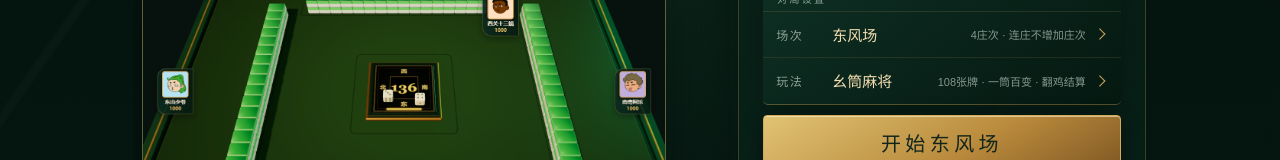
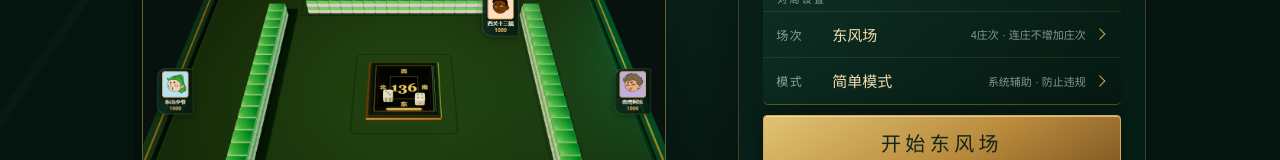
Before and after one commit to BestGuo2020/yaotongmahjong, a Vue app: page / in a window 1280 px wide. Shown: the part 363-523 px from the top of the page. Built offline with nearby package versions, Linux system fonts and the light colour scheme; no server answers.

Commit message:
feat: add assisted easy and penalty-aware hard modes

```diff
--- a/src/App.vue
+++ b/src/App.vue
@@ -168,6 +168,8 @@ function changeTableTheme(theme: TableThemeName) {
         :wall-total="108"
         :extra-actions="!result && !yaotongGame.openingStage.value"
         :locked-hand="yaotongGame.local.user.value?.declaration !== 'none'"
+        :blocked-discard-indices="yaotongGame.local.protection.value.discards"
+        :can-pass="!yaotongGame.local.protection.value.pass"
         :yaotong-view="yaotongGame.tableView.value"
         :joker-tiles="jokerTiles"
         :theme-name="tableThemeName"
@@ -192,6 +194,7 @@ function changeTableTheme(theme: TableThemeName) {
 
 
       <LobbyView v-if="showLobby" v-model:yaotong-length="yaotongGame.length.value"
+        v-model:yaotong-mode="yaotongGame.local.mode.value"
         v-model:anime-character-id="animeCharacterId" :table-theme-name="tableThemeName"
         @start-local="startGameWithAudio" @open-rules="rulesOpen = true"
       />
--- a/src/components/RulesPanel.vue
+++ b/src/components/RulesPanel.vue
@@ -10,7 +10,8 @@ const rules = [
     ['基础与牌型', '基础5，碰碰胡10，清一色/金钩钓/七对20；龙七对/地龙40，双龙80，三龙120。硬胡10，原报40，报听/抢杠/热炮20。素胡独立计25。'],
     ['鸡与冲幺筒', '一条、八筒、一万是固定鸡。幺筒预冲30、普通首冲20、后冲15、杠冲100；预冲不占普通首冲。手中作本牌的幺筒每张10。'],
     ['翻鸡与见面礼', '胡后有剩余牌才翻鸡，同花色加一，九回一。翻中固定鸡或幺筒，对应鸡分三倍。结算仍归本人四张幺筒，其他三家各付100见面礼。骰子同点，全部适用分数双倍。'],
-    ['行为判罚', '一巡内鸡牌之间不得碰打、打碰。合法胡牌选过到下次实际摸牌解除；变大且达到45分可例外。可杀报却不胡，或手持幺筒不抢杠/接热炮，会包牌。按钮保留，选择后判罚。'],
+    ['行为判罚', '一巡内鸡牌之间不得碰打、打碰。合法胡牌选过到下次实际摸牌解除；变大且达到45分可例外。可杀报却不胡，或手持幺筒不抢杠/接热炮，会包牌。'],
+    ['简单与困难模式', '简单模式由系统拦截违规操作，必须胡牌时仅保留胡牌选择；困难模式保留相关操作，由玩家自行判断，违规后按规则包牌。两种模式的计分规则与 AI 对手相同。'],
     ['荒庄与包牌', '荒庄按未听者向每位听者付牌型价＋本家露出鸡分。包牌取全场最高听牌型价、最低45，向其他三家支付；按v1.0暂行约定不另结杠分和见面礼。'],
     ['场次与轮庄', '东风/半庄/全庄分别4/8/16庄次，连庄不增加庄次。单胡赢家庄，多响放炮庄；流局仅一人未听则由其坐庄，其余留庄。'],
   ]
--- a/src/components/lobby/GameSettingsSummary.vue
+++ b/src/components/lobby/GameSettingsSummary.vue
@@ -4,6 +4,7 @@ interface Props {
   matchDescription: string
   ruleName: string
   ruleDescription: string
+  ruleLabel?: string
 }
 
 defineProps<Props>()
@@ -20,7 +21,7 @@ defineEmits<{ selectMatch: []; selectRule: [] }>()
       <i aria-hidden="true"></i>
     </button>
     <button type="button" data-action-role="secondary" @click="$emit('selectRule')">
-      <span>玩法</span>
+      <span>{{ ruleLabel ?? '玩法' }}</span>
       <strong>{{ ruleName }}</strong>
       <small>{{ ruleDescription }}</small>
       <i aria-hidden="true"></i>
--- a/src/components/lobby/LobbyView.vue
+++ b/src/components/lobby/LobbyView.vue
@@ -3,6 +3,8 @@ import { computed, ref } from 'vue'
 import GameSettingsSummary from './GameSettingsSummary.vue'
 import LobbyDialog from './LobbyDialog.vue'
 import YaotongMatchPicker from '../yaotong/YaotongMatchPicker.vue'
+import YaotongModePicker from '../yaotong/YaotongModePicker.vue'
+import { YAOTONG_MODES, type YaotongMode } from '../../game/variants/yaotong/mode'
 import AnimeCharacterPicker from '../llm/AnimeCharacterPicker.vue'
 import LobbyThemeVisual from './LobbyThemeVisual.vue'
 import type { CharacterId } from '../../game/llm/animeCharacters'
@@ -10,16 +12,18 @@ import type { TableThemeName } from '../table/three/tableTheme'
 
 const props = defineProps<{
   yaotongLength: 4 | 8 | 16
+  yaotongMode: YaotongMode
   animeCharacterId: CharacterId
   tableThemeName: TableThemeName
 }>()
 defineEmits<{
   'update:yaotongLength': [value: 4 | 8 | 16]
+  'update:yaotongMode': [value: YaotongMode]
   'update:animeCharacterId': [value: CharacterId]
   startLocal: []
   openRules: []
 }>()
-const dialog = ref<'match' | 'character' | null>(null)
+const dialog = ref<'match' | 'mode' | 'character' | null>(null)
 const mode = ref<'local' | 'multiplayer'>('local')
 const matchOption = computed(() => ({
   name: ({ 4: '东风场', 8: '半庄场', 16: '全庄场' })[props.yaotongLength],
@@ -45,8 +49,8 @@ const matchOption = computed(() => ({
         </div>
         <template v-if="mode === 'local'">
           <GameSettingsSummary :match-name="matchOption.name" :match-description="matchOption.description"
-            rule-name="幺筒麻将" rule-description="108张牌 · 一筒百变 · 翻鸡结算"
-            @select-match="dialog = 'match'" @select-rule="$emit('openRules')" />
+            rule-label="模式" :rule-name="YAOTONG_MODES[yaotongMode].name" :rule-description="YAOTONG_MODES[yaotongMode].summary"
+            @select-match="dialog = 'match'" @select-rule="dialog = 'mode'" />
           <button class="start-button" data-action-role="primary" @click="$emit('startLocal')">
             <b>开始{{ matchOption.name }}</b><span>幺筒麻将 · 四人对局</span>
           </button>
@@ -60,10 +64,12 @@ const matchOption = computed(() => ({
         </div>
       </section>
     </div>
-    <LobbyDialog v-if="dialog" :title="dialog === 'match' ? '选择场次' : '本家形象'"
+    <LobbyDialog v-if="dialog" :title="dialog === 'match' ? '选择场次' : dialog === 'mode' ? '选择模式' : '本家形象'"
       :wide="dialog === 'character'" :theme-name="tableThemeName" :variant="dialog" @close="dialog = null">
       <YaotongMatchPicker v-if="dialog === 'match'" :model-value="yaotongLength"
         @confirm="$emit('update:yaotongLength', $event); dialog = null" @close="dialog = null" />
+      <YaotongModePicker v-else-if="dialog === 'mode'" :model-value="yaotongMode"
+        @confirm="$emit('update:yaotongMode', $event); dialog = null" @close="dialog = null" />
       <AnimeCharacterPicker v-else :model-value="animeCharacterId"
         @update:model-value="$emit('update:animeCharacterId', $event); dialog = null" />
     </LobbyDialog>
--- a/src/components/yaotong/YaotongControls.vue
+++ b/src/components/yaotong/YaotongControls.vue
@@ -31,7 +31,7 @@ const props = defineProps<{ game: ReturnType<typeof useYaotongPort> }>()
       <b>{{ game.declarationArmed.value ? '取消报听' : '报听' }}</b>
     </button>
   </template>
-  <span v-if="game.risk.value" class="yaotong-action-note danger" role="status" :title="game.risk.value" :aria-label="game.risk.value">{{ game.local.response.value?.mandatory || game.local.self.value?.mandatory ? '必胡' : '过手' }}</span>
+  <span v-if="game.local.protectionNotice.value || game.risk.value" class="yaotong-action-note" :class="{ danger: game.local.mode.value === 'hard' }" role="status" :title="game.local.protectionNotice.value || game.risk.value" :aria-label="game.local.protectionNotice.value || game.risk.value">{{ game.local.mode.value === 'easy' ? '系统防护' : game.local.response.value?.mandatory || game.local.self.value?.mandatory ? '必胡' : '过手' }}</span>
   <span v-if="game.local.state.value?.dice[0] === game.local.state.value?.dice[1]" class="yaotong-double"
     title="骰子同点，本局双倍">×2</span
   >
--- /dev/null
+++ b/src/components/yaotong/YaotongModePicker.vue
@@ -0,0 +1,36 @@
+<script setup lang="ts">
+import { ref } from 'vue'
+import { YAOTONG_MODES, type YaotongMode } from '../../game/variants/yaotong/mode'
+
+const props = defineProps<{ modelValue: YaotongMode }>()
+const emit = defineEmits<{ close: []; confirm: [value: YaotongMode] }>()
+const pending = ref(props.modelValue)
+</script>
+
+<template>
+  <div class="picker-options yaotong-mode-options" aria-label="对局模式">
+    <button v-for="(option, value) in YAOTONG_MODES" :key="value" type="button"
+      data-action-role="secondary" :class="{ active: pending === value }"
+      :aria-pressed="pending === value" @click="pending = value">
+      <i aria-hidden="true"></i>
+      <span><b>{{ option.name }}</b><small>{{ option.description }}</small><small>{{ option.detail }}</small></span>
+    </button>
+  </div>
+  <p class="mode-note">两种模式的计分规则与 AI 对手相同，仅防违规辅助不同。</p>
+  <div class="dialog-actions">
+    <button class="secondary" data-action-role="light" @click="emit('close')">取消</button>
+    <button class="primary" data-action-role="primary" @click="emit('confirm', pending)">确定</button>
+  </div>
+</template>
+
+<style scoped>
+.yaotong-mode-options small { white-space: normal; line-height: 1.6; }
+.mode-note { margin: 14px 0 0; color: var(--theme-text-muted); font-size: 12px; line-height: 1.6; }
+@media (orientation: landscape) and (max-height: 520px) {
+  .yaotong-mode-options { grid-template-columns: repeat(2, minmax(0, 1fr)); gap: 8px; }
+  .yaotong-mode-options > button { padding: 10px; gap: 8px; }
+  .yaotong-mode-options small { font-size: 11px; }
+  .mode-note { margin-top: 8px; font-size: 11px; }
+  .dialog-actions { margin-top: 10px; }
+}
+</style>
--- a/src/game/variants/yaotong/ai.ts
+++ b/src/game/variants/yaotong/ai.ts
@@ -18,7 +18,7 @@ export function chooseAction(state: GameState, seat: Seat): Command | null {
       // Do not knowingly peng into an unavoidable chicken-discard penalty.
       const rest = [...p.hand]
       for (let n = 0; n < 2; n++) rest.splice(rest.indexOf(pending.tile), 1)
-      if (!isChicken(pending.tile) || rest.some((t) => !isChicken(t)))
+      if ((!p.chickenPeng && !isChicken(pending.tile)) || rest.some((t) => !isChicken(t)))
         return { type: 'respond', action: 'peng' }
     }
     return { type: 'respond', action: 'pass' }
--- /dev/null
+++ b/src/game/variants/yaotong/mode.ts
@@ -0,0 +1,53 @@
+import { selfOptions } from './engine'
+import { isChicken } from './tiles'
+import type { Command, GameState } from './types'
+
+export type YaotongMode = 'easy' | 'hard'
+export const YAOTONG_MODES = {
+  easy: {
+    name: '简单模式',
+    summary: '系统辅助 · 防止违规',
+    description: '系统辅助防违规，安心熟悉规则。',
+    detail: '自动拦截过手胡、同巡碰打鸡等违规操作；必须胡牌时，仅保留胡牌选择。',
+  },
+  hard: {
+    name: '困难模式',
+    summary: '自主判断 · 违规包牌',
+    description: '自主判断操作，违规按规则包牌。',
+    detail: '保留过手、碰打鸡及必须胡牌时的操作选择，由你判断，失误后承担包牌处罚。',
+  },
+} as const
+
+export const NO_PROTECTION = { hu: '', peng: '', kong: '', pass: '', discards: [] as number[] }
+
+/** Only assists the human input boundary; scoring and opponent rules remain unchanged. */
+export function actionProtection(state: GameState, seat = 0) {
+  const player = state.players[seat]
+  const response = state.phase === 'response' && !state.pending?.choices[seat]
+    ? state.pending?.options[seat] : undefined
+  const ownTurn = state.phase === 'discard' && state.current === seat
+  const options = response ?? selfOptions(state, seat)
+  const mandatory = options.mandatory ? '本次必须胡牌，系统已拦截其他操作' : ''
+  let peng = options.restrictedPeng ? '本巡已打鸡，系统已拦截碰鸡' : ''
+  if (response?.peng && state.pending && (player.chickenPeng || isChicken(state.pending.tile))) {
+    const rest = [...player.hand]
+    for (let i = 0; i < 2; i++) rest.splice(rest.indexOf(state.pending.tile), 1)
+    if (rest.every(isChicken)) peng = '碰牌后将只能打鸡，系统已拦截此次碰牌'
+  }
+  return {
+    hu: options.restrictedHu ? '过手胡尚未解除，系统已拦截胡牌' : '',
+    peng: mandatory || peng,
+    kong: mandatory,
+    pass: mandatory,
+    discards: ownTurn ? player.hand.flatMap((tile, index) =>
+      mandatory || (player.chickenPeng && isChicken(tile)) ? [index] : []) : [],
+  }
+}
+
+export function protectionReason(protection: typeof NO_PROTECTION, command: Command): string {
+  if (command.type === 'respond') return protection[command.action]
+  if (command.type === 'hu' || command.type === 'kong') return protection[command.type]
+  if (command.type === 'discard' && protection.discards.includes(command.index))
+    return protection.pass || '本巡已碰鸡，系统已拦截打鸡'
+  return ''
+}
--- a/src/game/variants/yaotong/useYaotongGame.ts
+++ b/src/game/variants/yaotong/useYaotongGame.ts
@@ -15,11 +15,16 @@ import { PACE_MS } from '../../core/local/localGameConfig'
 import { OPENING_PACE_MS } from '../../shared/runtime/localOpening'
 import { discardWaits, waits } from './hands'
 import type { Command, GameState } from './types'
+import { actionProtection, NO_PROTECTION, protectionReason, type YaotongMode } from './mode'
 
 export function useYaotongGame() {
   const state = shallowRef<GameState | null>(null)
   const paused = ref(false)
   const autoplay = ref(false)
+  const mode = ref<YaotongMode>('easy')
+  const protection = computed(() => mode.value === 'easy' && state.value
+    ? actionProtection(state.value) : NO_PROTECTION)
+  const protectionNotice = ref('')
   const pendingTransition = shallowRef<{ state: GameState; step: FlowStep; resume: () => void } | null>(null)
   const flowStep = computed(() => pendingTransition.value?.step ?? null)
   const selected = ref(-1)
@@ -35,7 +40,8 @@ export function useYaotongGame() {
   const kongs = computed(() => (state.value ? kongOptions(state.value, 0) : []))
   const waiting = computed(() => (user.value ? waits(user.value) : []))
   const discardOptions = computed(() =>
-    ownTurn.value && user.value?.declaration === 'none' ? discardWaits(user.value) : [],
+    ownTurn.value && user.value?.declaration === 'none'
+      ? discardWaits(user.value).filter((option) => !protection.value.discards.includes(option.index)) : [],
   )
   const selectedWaits = computed(
     () => discardOptions.value.find((o) => o.index === selected.value)?.waits ?? [],
@@ -60,7 +66,13 @@ export function useYaotongGame() {
   function dispatch(command: Command, seat = 0) {
     if (!state.value || paused.value) return
     try {
+      const reason = seat === 0 ? protectionReason(protection.value, command) : ''
+      if (reason) {
+        protectionNotice.value = reason
+        return
+      }
       if (act(state.value, seat, command, flow)) {
+        protectionNotice.value = ''
         selected.value = -1
         error.value = ''
         triggerRef(state)
@@ -77,13 +89,16 @@ export function useYaotongGame() {
     paused.value = false
     autoplay.value = false
     error.value = ''
+    protectionNotice.value = ''
   }
   function next() {
+    protectionNotice.value = ''
     pendingTransition.value = null
     if (state.value) state.value = continueGame(state.value)
     selected.value = -1
   }
   function leave() {
+    protectionNotice.value = ''
     pendingTransition.value = null
     state.value = null
     selected.value = -1
@@ -167,6 +182,9 @@ export function useYaotongGame() {
     user,
     paused,
     autoplay,
+    mode,
+    protection,
+    protectionNotice,
     flowStep,
     selected,
     error,
```
Also changed, not shown: src/components/lobby/LobbyDialog.vue (+9 -1 lines), src/components/table/GameTableHud.vue (+6 -2 lines), src/game/variants/yaotong/useYaotongPort.ts (+10 -6 lines), 3 other files (tests, documents, lock files or other folders).
